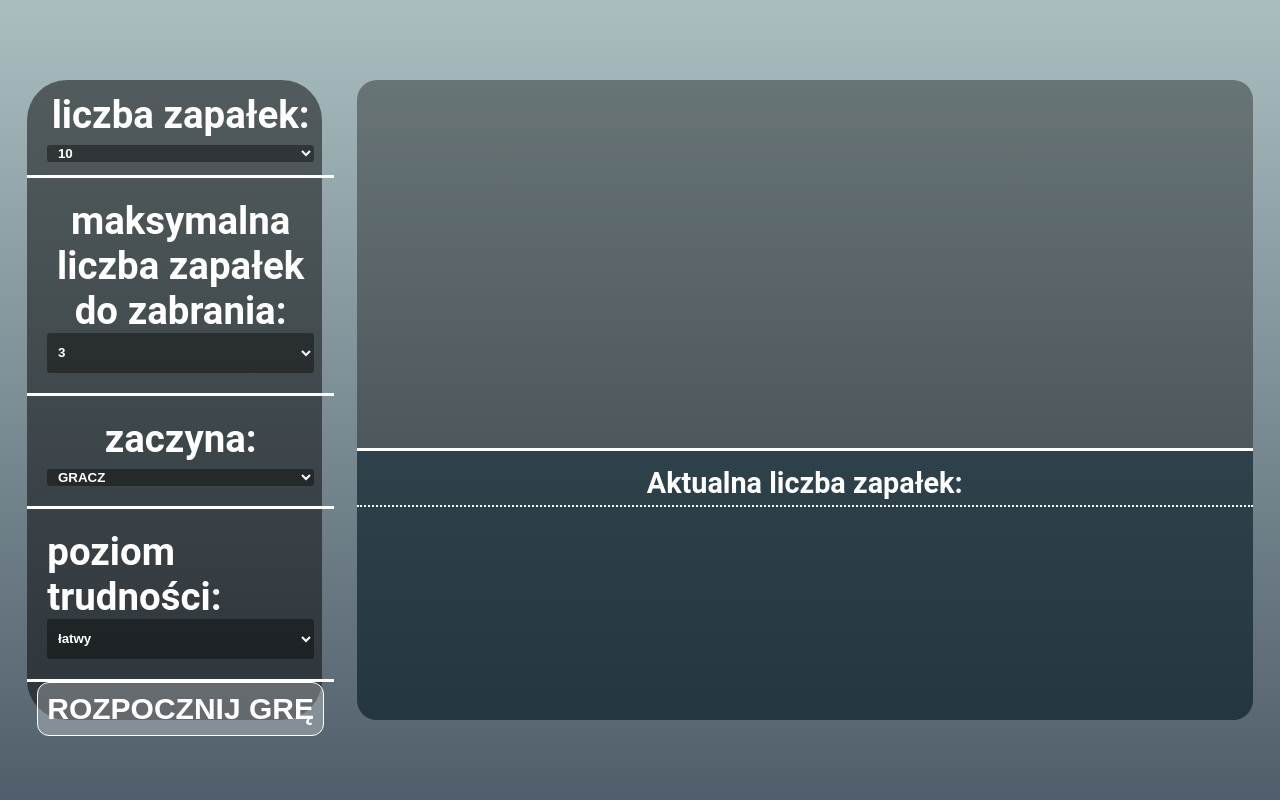
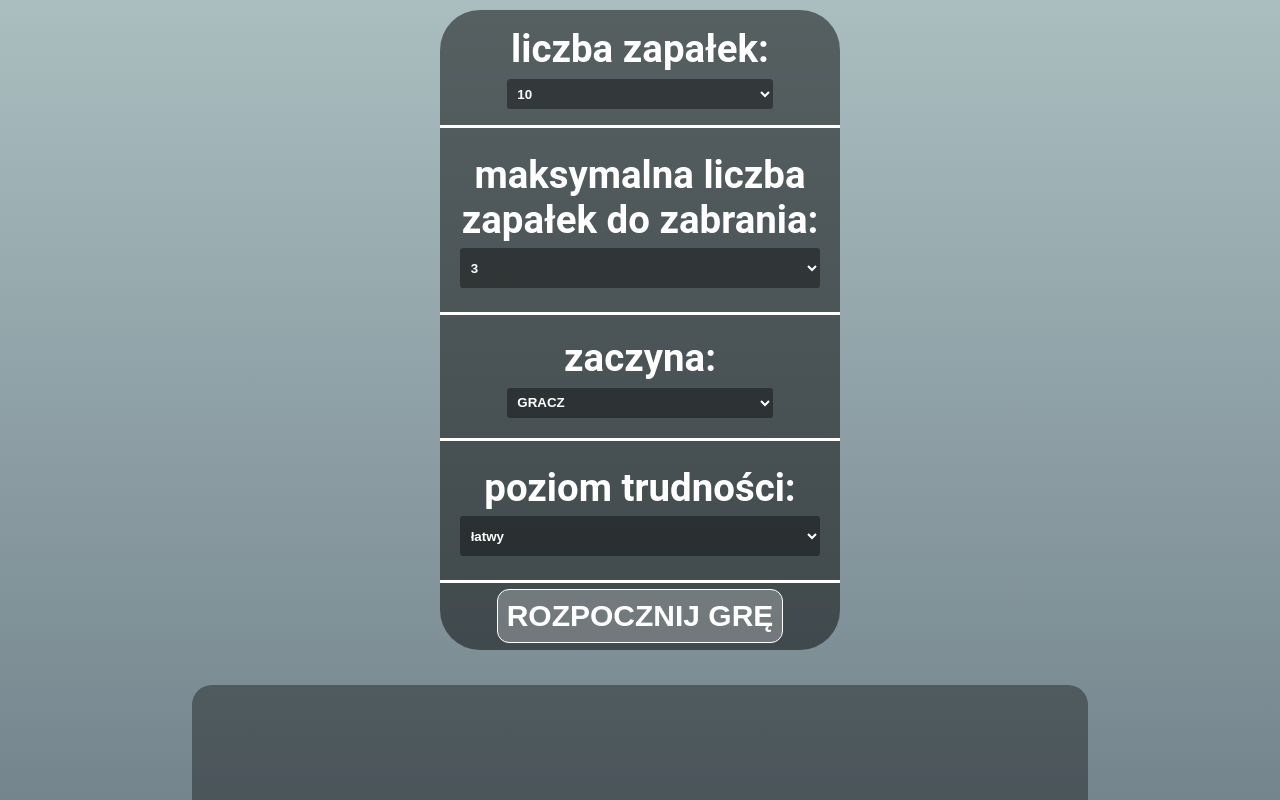
Before and after one commit to TodorokiBoy/gra-w-zapa-ki, a plain HTML site: page index.html in a window 1280 px wide. Shown: the top 800 px of the page. Drawn offline with Linux system fonts and the light colour scheme.

Commit message:
Update style.css

```diff
--- a/style.css
+++ b/style.css
@@ -18,6 +18,9 @@ body
     display: flex;
     justify-content: center;
     align-items: center;
+    flex-wrap: wrap;
+    padding-top: 10px;
+    padding-bottom: 10px;
     gap: 35px;
 }
 
@@ -147,7 +150,7 @@ body
 {
     height: 80vh;
     border-radius: 40px;
-    max-width: 23%;
+    max-width: 400px;
     display: grid;
     grid-template-columns: 1fr;
     grid-template-rows: 1fr 2fr 1fr 1f;
@@ -162,7 +165,6 @@ body
 
 .panel-1
 {
-    max-width: 100%;
     border-bottom: 3px solid white;
     border-top-left-radius: 40px;
     border-top-right-radius: 40px;
```
